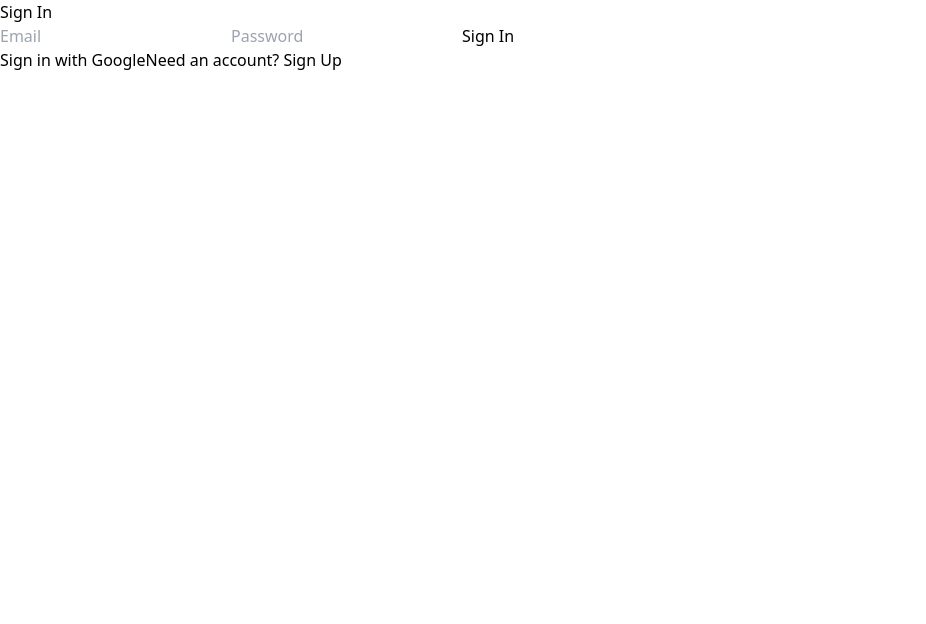
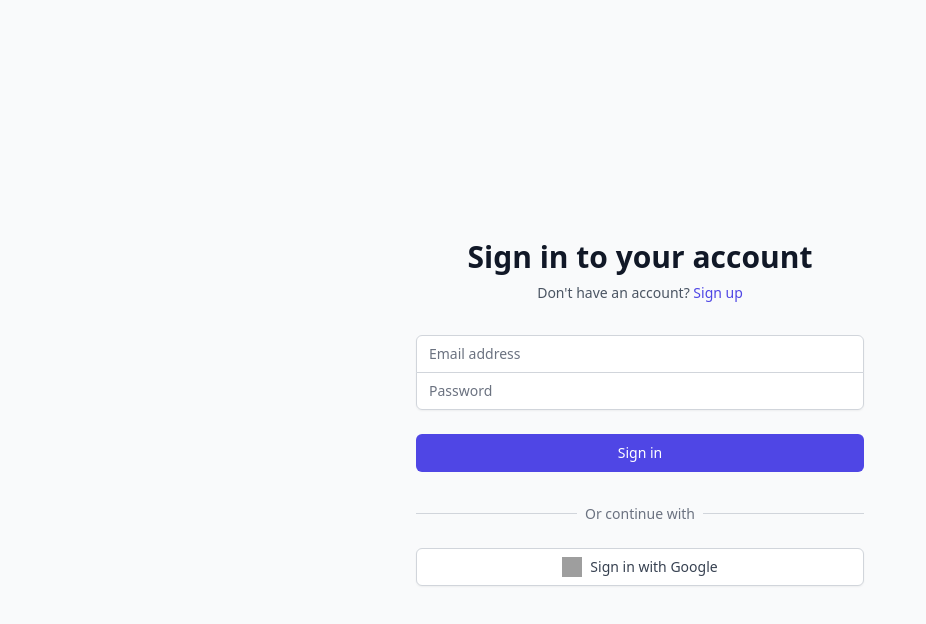
Before and after one commit to NickSimon123/focus-friend, a React (Vite) app: page / in a window 1280 px wide. Shown: the top 624 px of the page, without its empty margins (0-926 px from the left). Built offline with nearby package versions, Linux system fonts and the light colour scheme; no server answers; grey boxes are pictures that could not be loaded.

Commit message:
Improve sign-in/sign-up page design with modern UI and better UX

```diff
--- a/src/components/SignInBar.tsx
+++ b/src/components/SignInBar.tsx
@@ -1,8 +1,9 @@
 import React, { useState } from 'react';
 import { signInWithGoogle, signInWithEmail, signUpWithEmail } from '../services/auth';
+import type { User } from 'firebase/auth';
 
 interface SignInBarProps {
-  onSignIn: (user: any) => void;
+  onSignIn: (user: User) => void;
 }
 
 export const SignInBar: React.FC<SignInBarProps> = ({ onSignIn }) => {
@@ -36,41 +37,100 @@
   };
 
   return (
-    <div className="sign-in-bar">
-      <h2>{isSignUp ? 'Create Account' : 'Sign In'}</h2>
+    <div className="min-h-screen flex items-center justify-center bg-gray-50 py-12 px-4 sm:px-6 lg:px-8">
+      <div className="max-w-md w-full space-y-8">
+        <div>
+          <h2 className="mt-6 text-center text-3xl font-extrabold text-gray-900">
+            {isSignUp ? 'Create your account' : 'Sign in to your account'}
+          </h2>
+          <p className="mt-2 text-center text-sm text-gray-600">
+            {isSignUp ? 'Already have an account?' : "Don't have an account?"}{' '}
+            <button
+              onClick={() => setIsSignUp(!isSignUp)}
+              className="font-medium text-indigo-600 hover:text-indigo-500"
+            >
+              {isSignUp ? 'Sign in' : 'Sign up'}
+            </button>
+          </p>
+        </div>
 
-      {error && <div className="error-message">{error}</div>}
+        {error && (
+          <div className="bg-red-50 border border-red-200 text-red-600 px-4 py-3 rounded relative" role="alert">
+            <span className="block sm:inline">{error}</span>
+          </div>
+        )}
 
-      <form onSubmit={handleEmailSignIn}>
+        <form className="mt-8 space-y-6" onSubmit={handleEmailSignIn}>
+          <div className="rounded-md shadow-sm -space-y-px">
+            <div>
+              <label htmlFor="email-address" className="sr-only">
+                Email address
+              </label>
               <input
+                id="email-address"
+                name="email"
                 type="email"
-          placeholder="Email"
+                autoComplete="email"
+                required
+                className="appearance-none rounded-none relative block w-full px-3 py-2 border border-gray-300 placeholder-gray-500 text-gray-900 rounded-t-md focus:outline-none focus:ring-indigo-500 focus:border-indigo-500 focus:z-10 sm:text-sm"
+                placeholder="Email address"
                 value={email}
                 onChange={(e) => setEmail(e.target.value)}
+              />
+            </div>
+            <div>
+              <label htmlFor="password" className="sr-only">
+                Password
+              </label>
+              <input
+                id="password"
+                name="password"
+                type="password"
+                autoComplete={isSignUp ? 'new-password' : 'current-password'}
                 required
-        />
-        <input
-          type="password"
+                className="appearance-none rounded-none relative block w-full px-3 py-2 border border-gray-300 placeholder-gray-500 text-gray-900 rounded-b-md focus:outline-none focus:ring-indigo-500 focus:border-indigo-500 focus:z-10 sm:text-sm"
                 placeholder="Password"
                 value={password}
                 onChange={(e) => setPassword(e.target.value)}
-          required
               />
-        <button type="submit">
-          {isSignUp ? 'Sign Up' : 'Sign In'}
+            </div>
+          </div>
+
+          <div>
+            <button
+              type="submit"
+              className="group relative w-full flex justify-center py-2 px-4 border border-transparent text-sm font-medium rounded-md text-white bg-indigo-600 hover:bg-indigo-700 focus:outline-none focus:ring-2 focus:ring-offset-2 focus:ring-indigo-500"
+            >
+              {isSignUp ? 'Sign up' : 'Sign in'}
             </button>
+          </div>
         </form>
 
-      <button onClick={handleGoogleSignIn} className="google-sign-in">
+        <div className="mt-6">
+          <div className="relative">
+            <div className="absolute inset-0 flex items-center">
+              <div className="w-full border-t border-gray-300" />
+            </div>
+            <div className="relative flex justify-center text-sm">
+              <span className="px-2 bg-gray-50 text-gray-500">Or continue with</span>
+            </div>
+          </div>
+
+          <div className="mt-6">
+            <button
+              onClick={handleGoogleSignIn}
+              className="w-full flex justify-center py-2 px-4 border border-gray-300 rounded-md shadow-sm text-sm font-medium text-gray-700 bg-white hover:bg-gray-50 focus:outline-none focus:ring-2 focus:ring-offset-2 focus:ring-indigo-500"
+            >
+              <img
+                className="h-5 w-5 mr-2"
+                src="https://www.gstatic.com/firebasejs/ui/2.0.0/images/auth/google.svg"
+                alt="Google logo"
+              />
               Sign in with Google
             </button>
-
-      <button
-        onClick={() => setIsSignUp(!isSignUp)}
-        className="toggle-sign-in"
-      >
-        {isSignUp ? 'Already have an account? Sign In' : 'Need an account? Sign Up'}
-      </button>
+          </div>
+        </div>
+      </div>
     </div>
   );
 };
```
Lines whose indentation alone changed are shown as unchanged.
